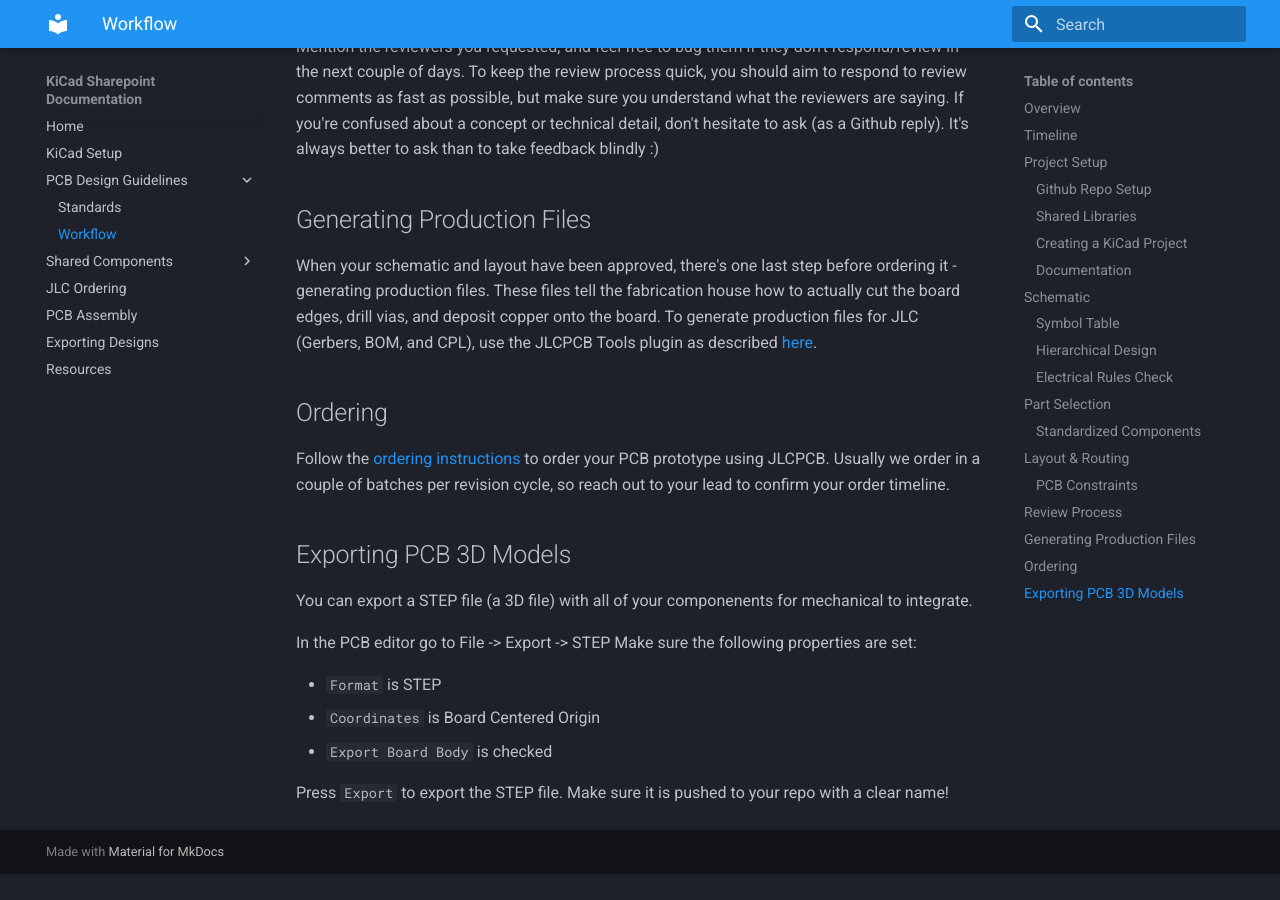
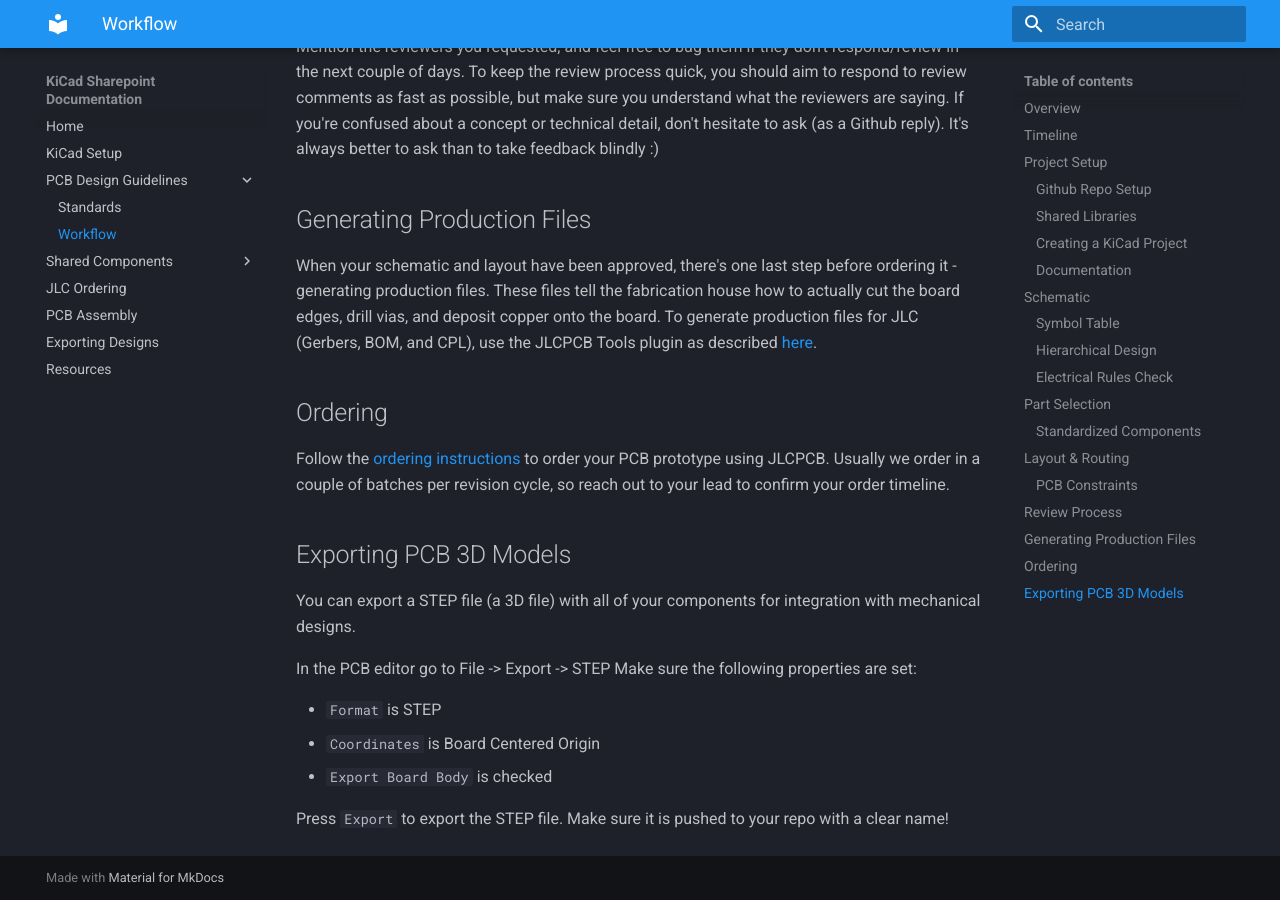
Before and after one commit to lhr-solar/KiCAD-Sharepoint, an MkDocs documentation site: the page built from docs/Workflow.md, in a window 1280 px wide and 900 px high, scrolled down 5291 px. Built offline with MkDocs 1.6.1 and Material for MkDocs 9.7.7, drawn with Linux system fonts in a browser that asks for light colours; before the commit the page ends 6165 px from its top, so only the background shows below that.

Commit message:
Update docs/Workflow.md
Co-authored-by: gemini-code-assist[bot] <176961590+gemini-code-assist[bot]@users.noreply.github.com>

```diff
--- a/docs/Workflow.md
+++ b/docs/Workflow.md
@@ -97,7 +97,7 @@ When your schematic and layout have been approved, there's one last step before
 Follow the [ordering instructions](./Ordering.md) to order your PCB prototype using JLCPCB. Usually we order in a couple of batches per revision cycle, so reach out to your lead to confirm your order timeline.
 
 ## Exporting PCB 3D Models
-You can export a STEP file (a 3D file) with all of your componenents for mechanical to integrate.
+You can export a STEP file (a 3D file) with all of your components for integration with mechanical designs.
 
 In the PCB editor go to File -> Export -> STEP
 Make sure the following properties are set:
```
